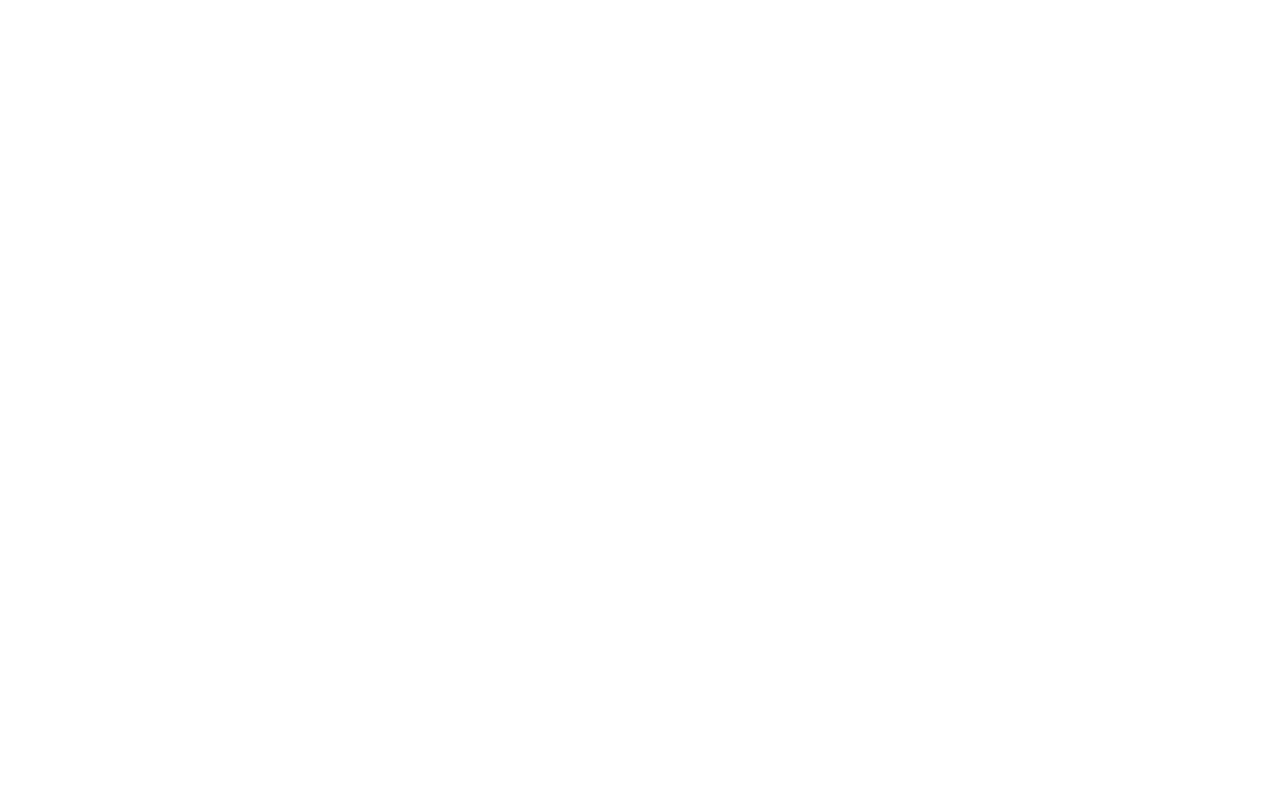
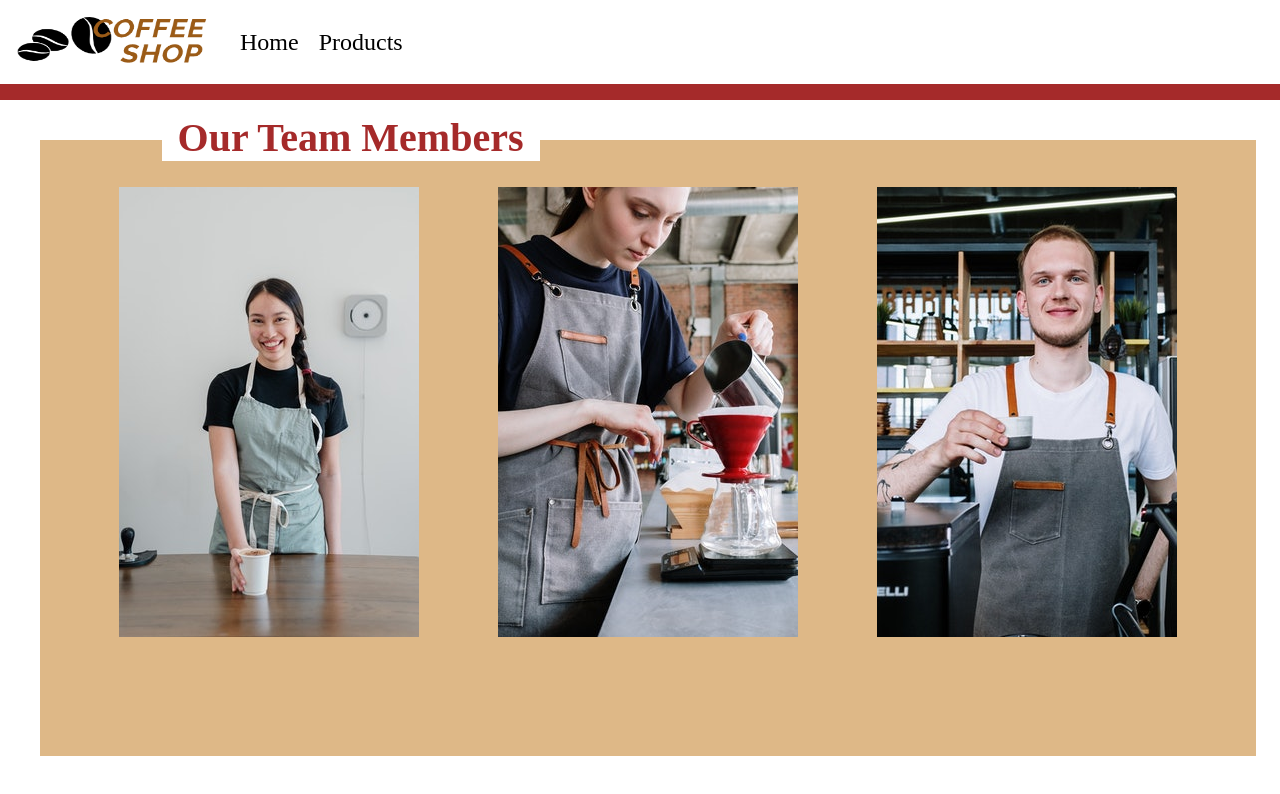
Before and after one commit to yorchAdalbert/coffee-shop, a plain HTML site: page team/index.html in a window 1280 px wide. Drawn offline with Linux system fonts and the light colour scheme.

Commit message:
Team page almost done

```diff
--- a/css/style.css
+++ b/css/style.css
@@ -89,9 +89,11 @@
 /*Members Section*/
 
 .members {
-  margin-top: 5rem;
+  margin-top: 2.5rem;
+  margin-left: 2.5rem;
   background-color: burlywood;
-  height: 90vh;
+  height: 77vh;
+  width: 95%;
 }
 
 .team {
--- a/team/index.html
+++ b/team/index.html
@@ -7,5 +7,48 @@
     <link rel="stylesheet" href="/css/style.css" />
     <title>Team</title>
   </head>
-  <body></body>
+  <body>
+    <!--Navigation-->
+    <header>
+      <nav class="nav-bar">
+        <div class="logo">
+          <img src="/images/LogoMakr-2GUTXX.png" alt="" />
+        </div>
+        <div class="nav-items">
+          <ul>
+            <li><a href="/index.html">Home</a></li>
+            <li><a href="/products/index.html">Products</a></li>
+            <li><a href="#nav-locations"></a></li>
+          </ul>
+        </div>
+      </nav>
+    </header>
+
+    <!--Main Section-->
+    <main>
+      <section class="members">
+        <h2 class="subtitle move-right">Our Team Members</h2>
+        <div class="team">
+          <div class="member-card">
+            <img
+              src="/images/member-team/pexels-ketut-subiyanto-4349736 (1).jpg"
+              alt=""
+            />
+          </div>
+          <div class="member-card">
+            <img
+              src="/images/member-team/pexels-cottonbro-4787614 (3).jpg"
+              alt=""
+            />
+          </div>
+          <div class="member-card">
+            <img
+              src="/images/member-team/pexels-cottonbro-4790061.jpg"
+              alt=""
+            />
+          </div>
+        </div>
+      </section>
+    </main>
+  </body>
 </html>
```
Also changed, not shown: index.html (+3 -2 lines).
